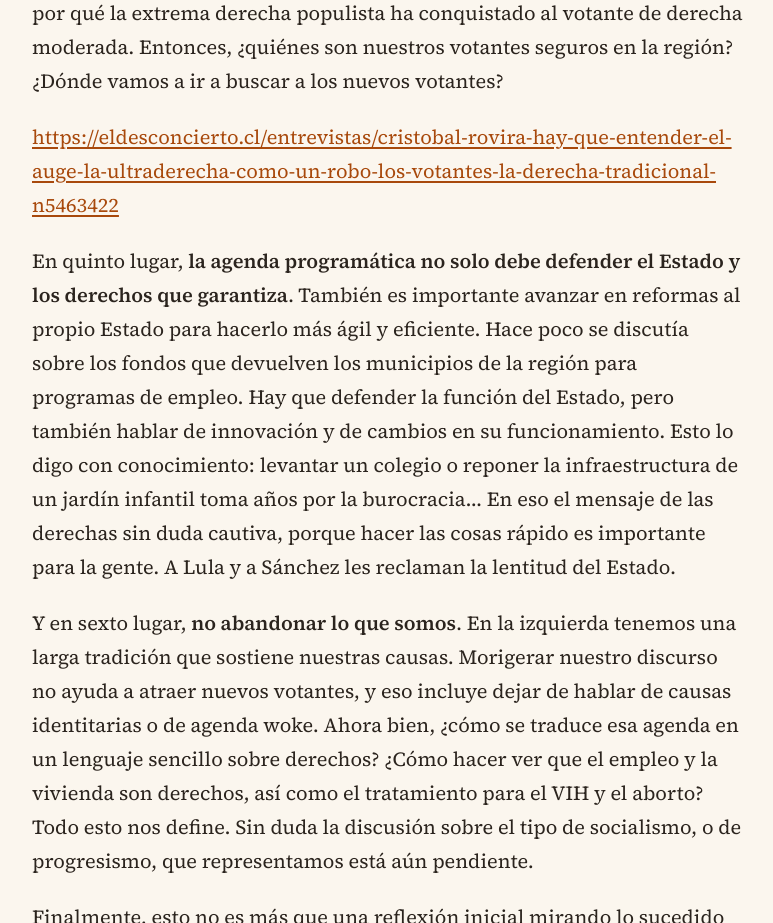
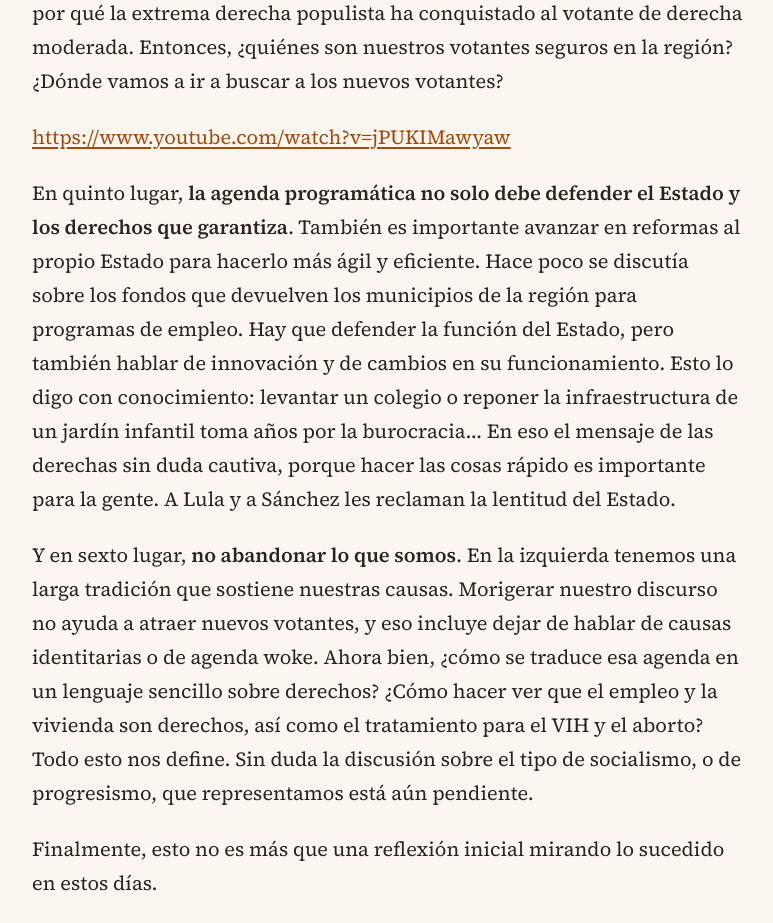
Before and after one commit to CirculoNorte/circulonorte, an Eleventy site: page src/opinion/que-nos-enseno-la-eleccion-en-brasil.md in a window 1280 px wide. Shown: the part 3020-3943 px from the top of the page, without its empty margins (252-1025 px from the left). Built offline with nearby package versions, Linux system fonts and the light colour scheme; Eleventy itself is replaced by a stand-in of ours; files that its build step writes are made by us from their sources.

Commit message:
Edición en Columna: que-nos-enseno-la-eleccion-en-brasil

```diff
--- a/src/opinion/que-nos-enseno-la-eleccion-en-brasil.md
+++ b/src/opinion/que-nos-enseno-la-eleccion-en-brasil.md
@@ -23,7 +23,7 @@ En tercer lugar, **abrirnos a la coordinación con quienes no están en nuestro
 
 En cuarto lugar, **comprender que no todo se trata de nosotros y del supuesto alejamiento o desconexión de las izquierdas**. Existe una hipótesis que sostiene que el avance de la extrema derecha populista es también un problema de la derecha moderada o racional. En una reciente entrevista (acaba de publicar un libro y hay una buena entrevista en YouTube), el cientista político Cristóbal Rovira se pregunta: ¿por qué, si la izquierda pierde su electorado, no lo capitaliza la derecha convencional? La respuesta momentánea es que la izquierda abandonó a las clases populares y se concentró en las demandas de la clase media urbana (la agenda woke, para los adversarios). Pero también es importante explorar por qué la extrema derecha populista ha conquistado al votante de derecha moderada. Entonces, ¿quiénes son nuestros votantes seguros en la región? ¿Dónde vamos a ir a buscar a los nuevos votantes?
 
-[https://eldesconcierto.cl/entrevistas/cristobal-rovira-hay-que-entender-el-auge-la-ultraderecha-como-un-robo-los-votantes-la-derecha-tradicional-n5463422](https://eldesconcierto.cl/entrevistas/cristobal-rovira-hay-que-entender-el-auge-la-ultraderecha-como-un-robo-los-votantes-la-derecha-tradicional-n5463422)
+[https://www.youtube.com/watch?v=jPUKIMawyaw](https://www.youtube.com/watch?v=jPUKIMawyaw)
 
 En quinto lugar, **la agenda programática no solo debe defender el Estado y los derechos que garantiza**. También es importante avanzar en reformas al propio Estado para hacerlo más ágil y eficiente. Hace poco se discutía sobre los fondos que devuelven los municipios de la región para programas de empleo. Hay que defender la función del Estado, pero también hablar de innovación y de cambios en su funcionamiento. Esto lo digo con conocimiento: levantar un colegio o reponer la infraestructura de un jardín infantil toma años por la burocracia… En eso el mensaje de las derechas sin duda cautiva, porque hacer las cosas rápido es importante para la gente. A Lula y a Sánchez les reclaman la lentitud del Estado.
 
```
